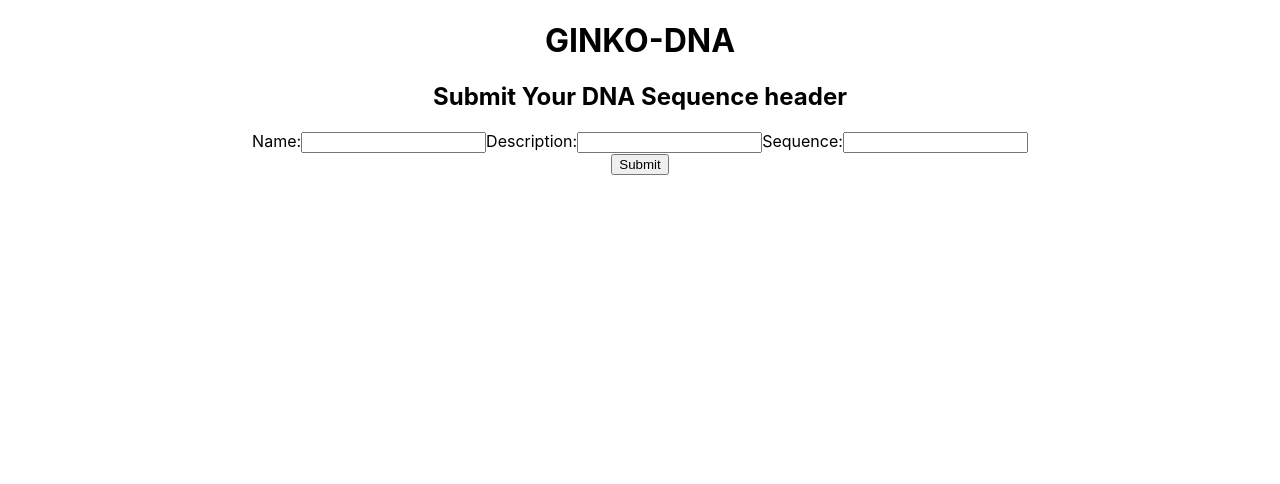
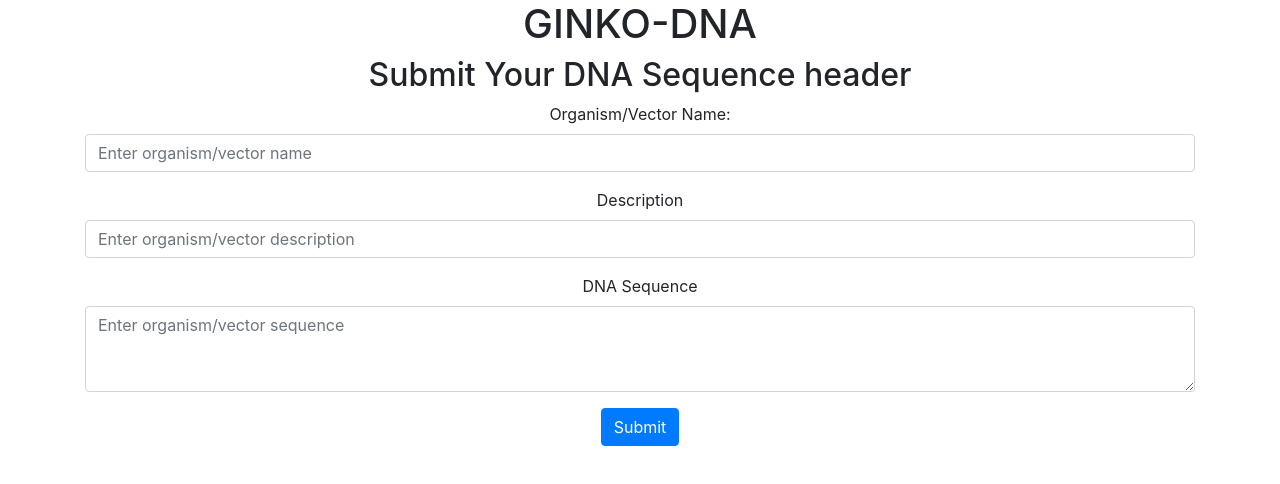
Before and after one commit to subratrout/ginkodna, a React (Create React App) app: page / in a window 1280 px wide. Shown: the top 484 px of the page. Built offline with nearby package versions, Linux system fonts and the light colour scheme.

Commit message:
Added react-bootstrap and stylzed the form

```diff
--- a/package.json
+++ b/package.json
@@ -6,7 +6,9 @@
     "@testing-library/jest-dom": "^4.2.4",
     "@testing-library/react": "^9.3.2",
     "@testing-library/user-event": "^7.1.2",
+    "bootstrap": "^4.5.2",
     "react": "^16.13.1",
+    "react-bootstrap": "^1.3.0",
     "react-dom": "^16.13.1",
     "react-scripts": "3.4.3"
   },
--- a/src/App.js
+++ b/src/App.js
@@ -1,4 +1,7 @@
 import React from 'react';
+import 'bootstrap/dist/css/bootstrap.min.css';
+import Button from 'react-bootstrap/Button';
+import Form from 'react-bootstrap/Form';
 import './App.css';
 
 function App() {
@@ -7,14 +10,25 @@ function App() {
       <header>
         <h1>GINKO-DNA</h1>
       </header>
-      <h2>Submit Your DNA Sequence header</h2>
-      <form>
-        <label>Name:<input type="text" name="name" /></label>
-        <label>Description:<input type="text" name="description" /></label>
-        <label>Sequence:<input type="textarea" name="sequence" /></label>
-        <br/>
-        <input className="button" type="submit" value="Submit" />
-      </form>
+      <div className="container">
+        <h2>Submit Your DNA Sequence header</h2>
+        <Form>
+          <Form.Group controlId="formName">
+            <Form.Label>Organism/Vector Name:</Form.Label>
+            <Form.Control type="text" placeholder="Enter organism/vector name" />
+            <Form.Text className="text-muted"></Form.Text>
+          </Form.Group>
+          <Form.Group controlId="formDescription">
+            <Form.Label>Description</Form.Label>
+            <Form.Control type="text" placeholder="Enter organism/vector description" />
+          </Form.Group>
+          <Form.Group controlId="formSequence">
+            <Form.Label>DNA Sequence</Form.Label>
+            <Form.Control as="textarea" rows = "3" placeholder="Enter organism/vector sequence" />
+          </Form.Group>
+          <Button className="btn-large" type="submit">Submit</Button>
+        </Form>
+      </div>
     </div>
   );
 }
```
Also changed, not shown: 1 other file (tests, documents, lock files or other folders).
